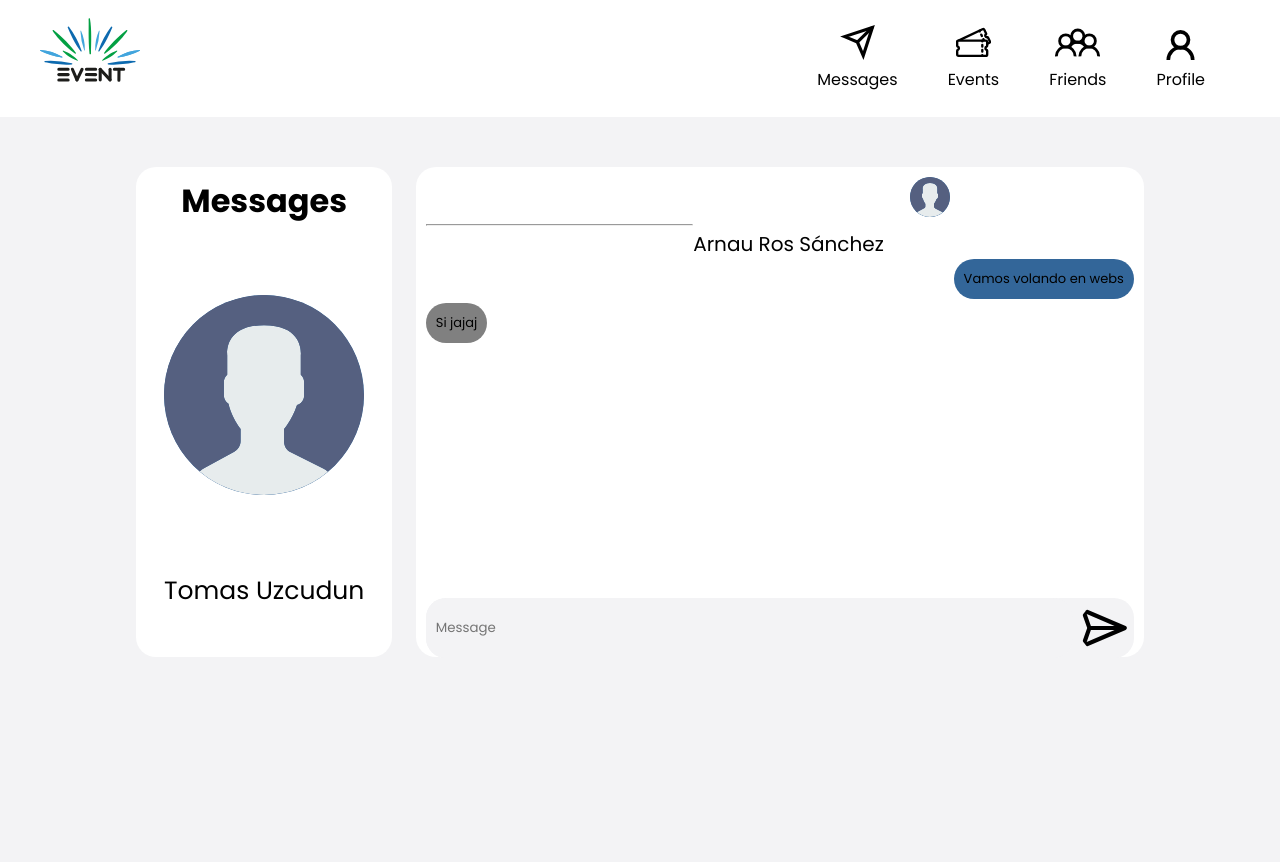
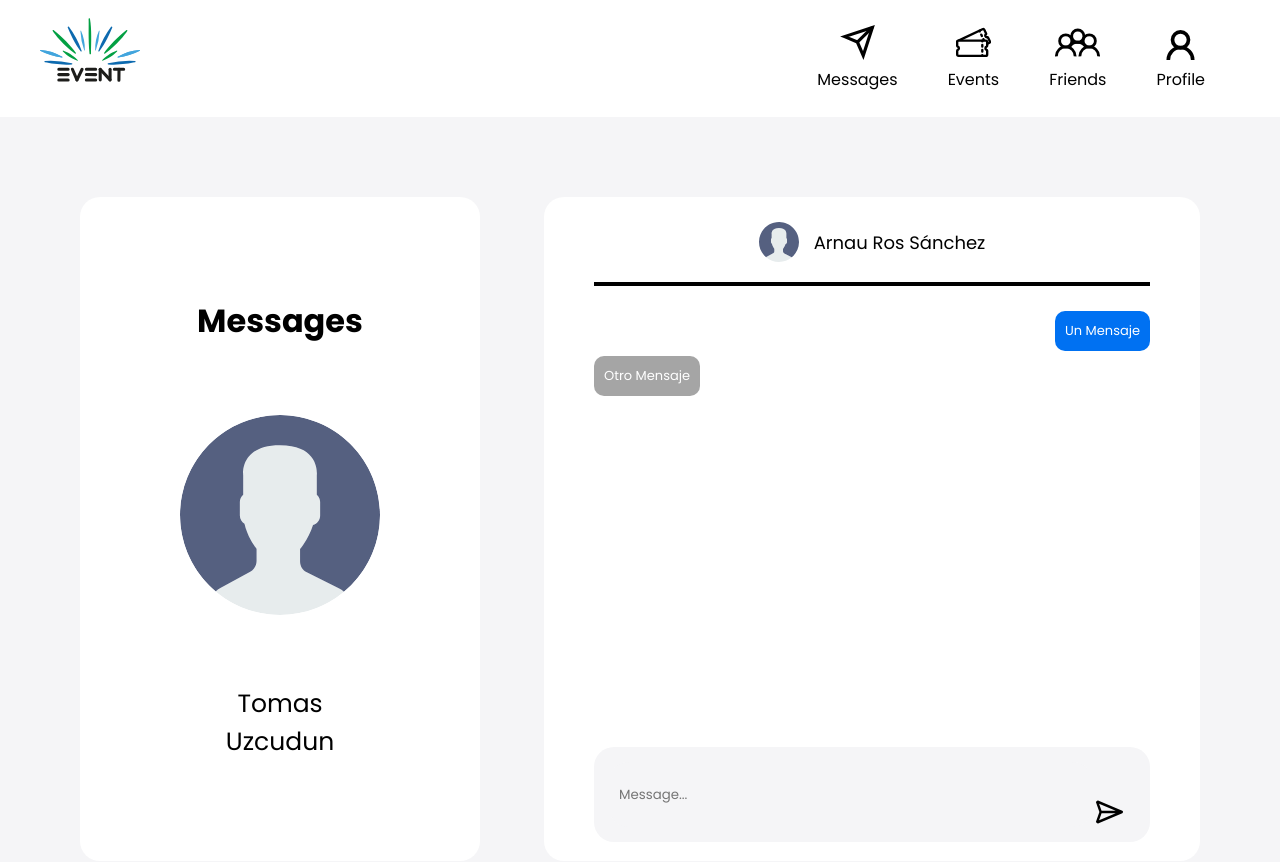
Before and after one commit to OkhaiBroh/PW1-G8, a Vue app: page /chat in a window 1280 px wide. Shown: the top 862 px of the page. Built offline with nearby package versions, Linux system fonts and the light colour scheme.

Commit message:
Algunos cambios.

```diff
--- a/src/assets/css/login.css
+++ b/src/assets/css/login.css
@@ -1,7 +1,3 @@
-body {
-    overflow: hidden;
-}
-
 .row {
     display: flex;
 }
--- a/src/assets/main.css
+++ b/src/assets/main.css
@@ -10,7 +10,8 @@
 :root {
     --font: 'Poppins';
     --bg_button: #0071F2;
-    --gray_color: #D9D9D9;
+    --gray_color: #F5F5F7;
+    --message-gray-color: #A5A5A5;
     --selected_button: #0058bd;
 }
 
@@ -19,6 +20,15 @@
     padding: 0;
 
     font-family: var(--font);
+}
+
+html, body, #app {
+    height: 100%;
+}
+
+#app {
+    display: flex;
+    flex-direction: column;
 }
 
 
--- a/src/views/ChatView.vue
+++ b/src/views/ChatView.vue
@@ -1,172 +1,201 @@
 <template>
-    <div class="main_div">
+    <div class="background">
         <div class="left">
-            <h1>Messages</h1>
+            <h1> Messages </h1>
             <img class="ico" src="../assets/icons/ico_user_chat.svg"/>
-            <p class="p_style">Tomas Uzcudun</p>
+            <p class="p_style"> Tomas Uzcudun </p>
         </div>
         <div class="right">
-            <div>
+            <div class="ico-and-name">
                 <img class="my_ico" src="../assets/icons/ico_user_chat.svg"/>
-                <p class="p_style_user">Arnau Ros Sánchez</p>
+                <p class="p_style_user"> Arnau Ros Sánchez </p>
             </div>
-            <hr>
+            <hr class="line">
             <div class="chat">
                 <div class="message_cotainer">
-                    <div class="my_message">
-                        <div class="flr">
-                            <div class="message">
-                                <p class="p_message">Vamos volando en webs</p>
-                            </div>
-                        </div>
+                    <div class="message-background my-message-background">
+                        <p class="message-text"> Un Mensaje </p>
                     </div>
                 </div>
-                <article class="message_cotainer">
-                    <div class="friend_message">
-                        <div class="flr">
-                            <div class="message">
-                                <p class="p_message">Si jajaj</p>
-                            </div>
-                        </div>
+                <div class="message_cotainer">
+                    <div class="message-background other-message-background">
+                        <p class="message-text"> Otro Mensaje </p>
                     </div>
-                </article>
+                </div>
             </div>
-            <div id="write">
+            <div class="write">
+                <input class="message-input" type="text" autocomplete="on" placeholder="Message..."/>
                 <button class="button_ico"></button>
-                <input type="text" autocomplete="on" placeholder="Message"/>
             </div>
         </div>
     </div>
 </template>
 
 <style scoped>
-    .message{
-        flex: 1 0 auto;
+
+    /****************************************
+    *          Setting the Background       *
+    *****************************************/
+
+    .background {
+        height: 100%;
+        display: flex;
+        justify-content: center;
+        align-content: center;
+        padding: 10vh;
+        background-color: var(--gray_color);
     }
-    .message_container{
+
+    /****************************************
+    *        Profile Ico and Name Text      *
+    *****************************************/
+
+    .ico-and-name {
+        display: flex;
+        justify-content: center;
+        flex-direction: row;
+        align-items: center;
+
+        margin: 20px 0 20px 0;
+    }
+
+    .my_ico {
+        width: 40px;
+        height: 40px;
+    }
+
+    .p_style_user{
+        font-size: 18px;
+        margin-left: 15px;
+    }
+
+    /****************************************
+    *             Separation Line           *
+    *****************************************/
+
+    .line {
+        border: 2px solid black;
+        margin-bottom: 25px;
+    }
+
+    /****************************************
+    *              Chat Messages            *
+    *****************************************/
+
+    .chat {
+        display: flex;
+        flex-direction: column;
+        width: 100%;
+        height: 70%;
+    }
+
+    .message-background {
+        display: flex;
+        width: fit-content;
+        border-radius: 10px;
+        margin: 0 0 5px 0;
+    }
+
+    .my-message-background {
+        float: right;
+        background-color: var(--bg_button);
+    }
+
+    .other-message-background {
+        float: left;
+        background-color: var(--message-gray-color);
+    }
+
+    .message-text {
+        display: inline-block;
+        font-size: 13px;
+        padding: 10px;
+        color: white;
+    }
+
+    .message_container {
         position: relative;
         display: inline-block;
         width: 100%;
         margin: 0 0 10px 0;
         padding: 0;
     }
-    .flr{
-        flex: 1 0 auto;
+
+    /****************************************
+    *                Right Side              *
+    *****************************************/
+
+    .right {
+        width: 50%;
+        padding: 5px 50px 50px 50px;
+        border-radius: 20px;
+        margin-left: 5vw;
+        background-color: white;
+    }
+
+    /****************************************
+    *                Left Side              *
+    *****************************************/
+
+    .left {
         display: flex;
+        justify-content: center;
+        align-items: center;
         flex-direction: column;
-        width: calc(100% - 50px);
+
+        padding: 100px;
+        border-radius: 20px;
+        background-color: white;
     }
-    .p_message{
-        display: inline-block;
-        font-size: 13px;
-        padding: 10px;
+
+    .p_style {
+        font-size: 25px;
+        text-align: center;
     }
-    .my_message{
-        display: flex;
-        float: right;
-        width:fit-content;
-        background-color: #336699;
-        border-radius: 20px;
-        margin: 0 0 4px 0;
-    }
-    .friend_message{
-        display: flex;
-        float: left;
-        width:fit-content;
-        background-color: gray;
-        border-radius: 20px;
-        margin: 0 0 4px 0;
-    }
+
     .ico {
         width: 200px;
         height: 200px;
         border-radius: 100px;
-        background-color: #336699;
         margin-top: 70px;
         margin-bottom: 70px;
     }
-    .my_ico {
-        width: 40px;
-        height: 40px;
-        border-radius: 100px;
-        background-color: #336699;
-        margin-left: 300px;
-    }
-    .p_style_user{
-        float: right;
-        font-size: 20px;
-        margin-right: 250px;
-        margin-top: 5px;
-    }
-    .p_style{
-        font-size: 25px;
-    }
-    .main_div{
-        height: 100vh;
-        display: flex;
-        justify-content: center;
-        padding: 30px;
-        align-content: center;
-        padding: 50px;
-        background-color: #F3F3F5;
-    }
-    .right {
-        float: right;
-        width: 60%;
-        height: 470px;
-        padding: 10px;
-        border-radius: 20px;
-        text-align: center;
-        margin-left: 2%;
-        background-color: white;
-    }
-    .left{
-        float: left;
-        width: 20%;
-        height: 470px;
-        padding: 10px;
-        border-radius: 20px;
-        text-align: center;
-        background-color: white;
-    }
-    #write{
-        width: 100%;
-        height: 10px;
+
+    /****************************************
+    *             Send Message Bar          *
+    *****************************************/
+
+    .write {
         margin-top: 10px;
         border-radius: 20px;
-        background-color:#F3F3F5;
-        padding-bottom: 50px;
-        position: relative;
+        background-color:var(--gray_color);
+
+        display: flex;
+        flex-direction: row;
+        padding: 15px;
     }
-    #write button{
-        background-color: #F3F3F5;
+
+    .button_ico {
+        background-color: var(--gray_color);
         background-image: url(../assets/icons/ico_send_message.svg);
-        background-size: 50px 50px;
+        background-size: 35px 30px;
+
+        cursor: pointer;
+
+        width: 35px;
+        height: 30px;
+
+        margin-right: 10px;
+    }
+
+    .message-input {
+        background-color: var(--gray_color);
+        border-radius: 20px;
+        padding-left: 10px;
         border: none;
-        cursor: pointer;
-        width: 50px;
-        height: 50px;
-        position: absolute;
-        right: 5px;
-        bottom: 5px;
-    }
-    #write input{
-        width: 90%;
-        height: 100%;
-        background-color: #F3F3F5;
-        position: absolute;
-        left: 0;
-        bottom: 0;
-        border-radius: 20px;
-        border: none;
-        padding-left: 10px;
-    }
-    .chat{
-        display: flex;
-        flex-direction: column;
+        outline: none;
+
         width: 100%;
-        height: 70%;
-        margin-top: 5px;
-        border-radius: 20px;
+        padding-right: 10px;
     }
 </style>
```
